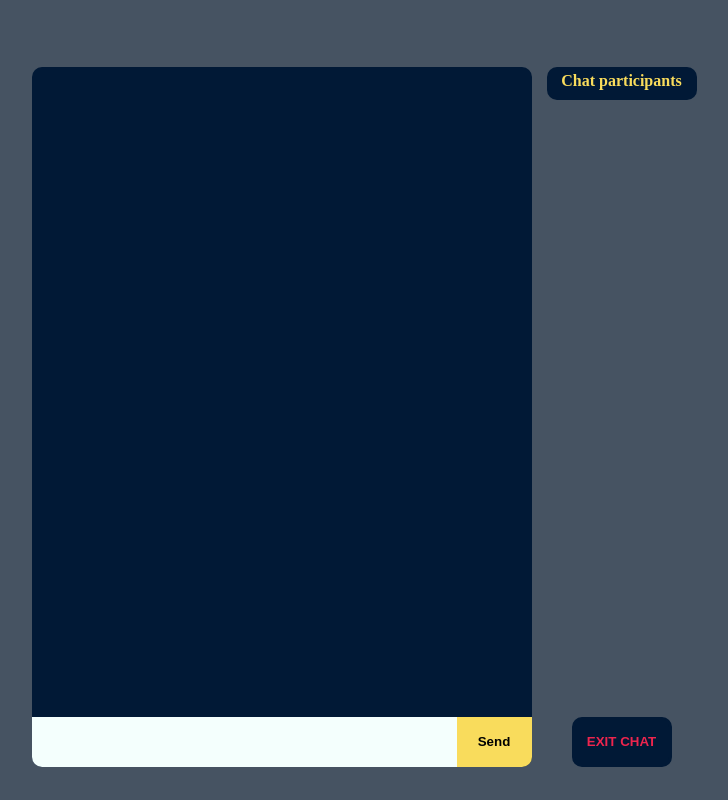
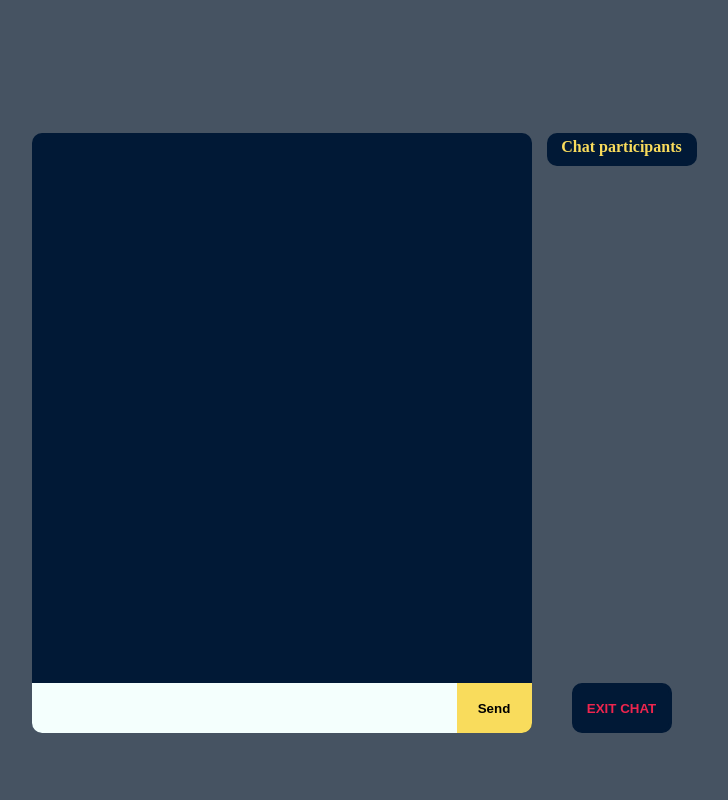
Before and after one commit to emilgsalmi/4Chat, a React (Vite) app in the folder client/: page /room in a window 1280 px wide. Shown: the whole page, without its empty margins (276-1004 px from the left). Built offline with nearby package versions, Linux system fonts and the light colour scheme.

Commit message:
height fix

```diff
--- a/client/src/styles/room.scss
+++ b/client/src/styles/room.scss
@@ -45,13 +45,13 @@ margin: 0;
         display: flex;
         flex-direction: column;
         margin-left: 15px;
-        height: 700px;
+        height: 600px;
         justify-content: space-between;
         align-items: center;
     }
 
     .chat {
-        height: 700px;
+        height: 600px;
         background-color: #011936;
         display: flex;
         flex-direction: column;
```
